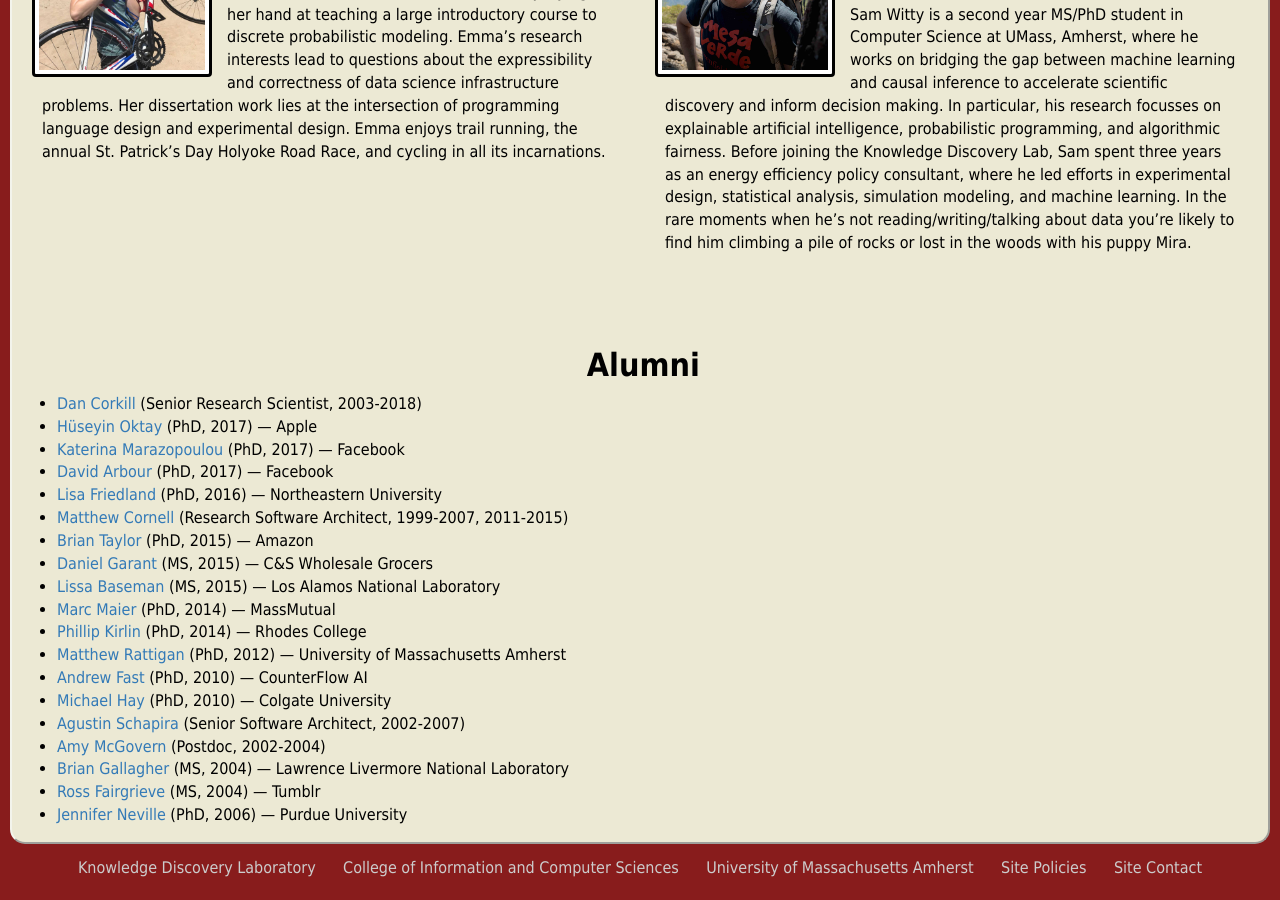
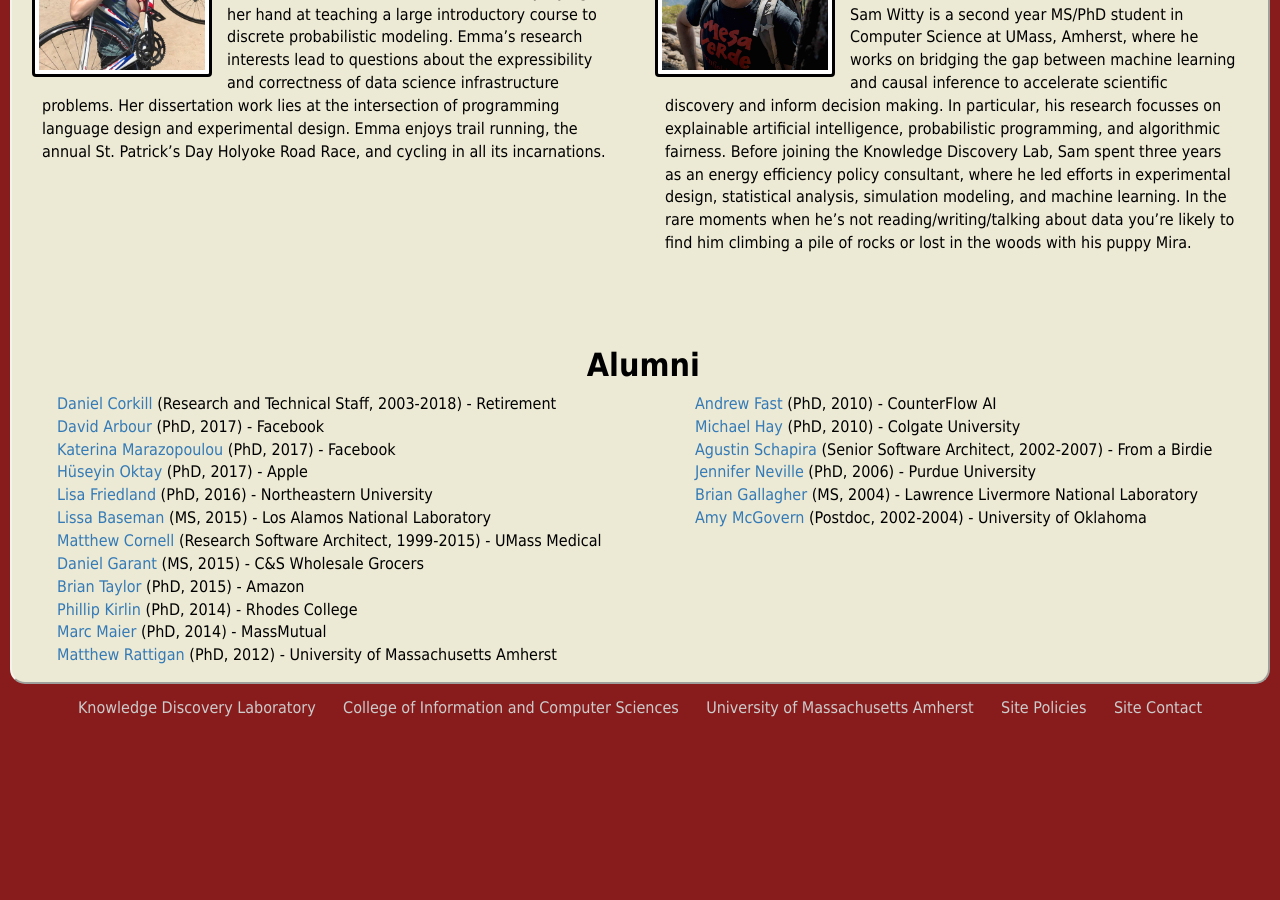
Before and after one commit to KDL-umass/kdl-umass.github.io, a Jekyll site: the page built from people.md, in a window 1280 px wide and 900 px high, scrolled down 1009 px. Built offline with Jekyll 4.4.1, drawn with Linux system fonts in a browser that asks for light colours; nearby versions of some CDN libraries; comment, search, counter and statistics services are not loaded; after the commit the page ends 1749 px from its top, so only the background shows below that.

Commit message:
alumni two column

```diff
--- a/people.md
+++ b/people.md
@@ -7,13 +27,14 @@ layout: page
   {% assign left = true %}
   {% for member in site.people %}
   {% if member.publish and member.name %}
+  {% unless member.alum %}
     {% if left %}
       <div class='row'>
     {% endif %}
     <div class="col-sm-6 col-md-6 col-lg-6" style="margin-bottom:25px">
       <img alt="{{ member.name }}"
            src="{{ member.thumbnail }}"
-           class="thumbnail col-sm-12"/>
+           class="thumbnail col-sm-12 col-xs-12"/>
       <ul class="nobullet">
         <li><b><a href="{{ member.webpage }}">{{ member.name }}</a></b></li>
         <li><b>{{ member.role }}</b></li>
@@ -32,30 +53,43 @@ layout: page
   </div>
   {% assign left = true %}
 {% endif %}
-{% endif %}
+{% endunless %}{% endif %}
 {% endfor %}
 </div>
 
 <!-- For alums-->
 <br>
 <h1 align="center"><font size="6">Alumni</font></h1>
-
-- [Dan Corkill](https://people.cs.umass.edu/~cork/) (Senior Research Scientist, 2003-2018)
-- [Hüseyin Oktay](https://www.linkedin.com/in/huseyin-oktay-715aa915/) (PhD, 2017) — Apple
-- [Katerina Marazopoulou](https://www.linkedin.com/in/katerina-marazopoulou) (PhD, 2017) — Facebook
-- [David Arbour](https://www.linkedin.com/in/david-arbour/) (PhD, 2017) — Facebook
-- [Lisa Friedland](http://www.lazerlab.net/people/lisa-friedland) (PhD, 2016) — Northeastern University
-- [Matthew Cornell](https://www.linkedin.com/in/matthewcornell/) (Research Software Architect, 1999-2007, 2011-2015)
-- [Brian Taylor](https://www.linkedin.com/in/brianjtaylor1/) (PhD, 2015) — Amazon
-- [Daniel Garant](https://www.linkedin.com/in/danielgarant/) (MS, 2015) — C&S Wholesale Grocers
-- [Lissa Baseman](http://lissalytics.com/) (MS, 2015) — Los Alamos National Laboratory
-- [Marc Maier](https://www.linkedin.com/in/maiermarc/) (PhD, 2014) — MassMutual
-- [Phillip Kirlin](http://www.cs.rhodes.edu/%7Ekirlinp/) (PhD, 2014) — Rhodes College
-- [Matthew Rattigan](https://www.linkedin.com/in/mattratt/) (PhD, 2012) — University of Massachusetts Amherst
-- [Andrew Fast](https://www.linkedin.com/in/andrew-fast-2a2b483/) (PhD, 2010) — CounterFlow AI
-- [Michael Hay](http://www.colgate.edu/facultysearch/FacultyDirectory/michael-hay) (PhD, 2010) — Colgate University
-- [Agustin Schapira](http://www.agustinschapira.com) (Senior Software Architect, 2002-2007)
-- [Amy McGovern](http://www.mcgovern-fagg.org/amy/) (Postdoc, 2002-2004)
-- [Brian Gallagher](https://people.llnl.gov/gallagher23) (MS, 2004) — Lawrence Livermore National Laboratory
-- [Ross Fairgrieve](https://www.linkedin.com/in/ross-fairgrieve-b219612/) (MS, 2004) — Tumblr
-- [Jennifer Neville](https://www.cs.purdue.edu/homes/neville/) (PhD, 2006) — Purdue University
+<div class="row">
+<div class="col-xs-12 col-sm-12 col-md-6 col-lg-6 col-xl-6">
+<ul class="nobullet">
+{% assign numleftcol = 0 %}
+{% assign onleftcol = true %}
+{% assign pad = true %}
+{% for year in page.years %}
+   {% assign numpeople = site.people | size %}
+   {% assign leftcolsize = numpeople | divided_by: 2 %}
+       {% for person in site.people %}
+         {% if numleftcol >= leftcolsize and onleftcol %}
+           </ul></div>
+           <div class="col-xs-12 col-sm-12 col-md-6 col-lg-6 col-xl-6">
+           <ul class="nobullet">
+           {% assign onleftcol = false %}
+         {% endif %}
+         {% assign temp = numleftcol | plus: 1 %}
+         {% if person.alum and person.endyear == year %}
+           {% assign numleftcol = temp %}
+           <li><a href="{{ person.webpage }}">{{ person.name }}</a>
+             ({% if person.role %}{{ person.role }}{% else %}{{ person.degree }}{% endif %},
+              {% if person.startyear %}{{ person.startyear }}-{% endif %}{{ person.endyear }}) - {{ person.current }}
+           </li>
+         {% endif %}
+         {% unless person.alum %}
+           {% if pad %}
+             {% assign numleftcol = temp %}
+             {% assign pad = false %}
+           {% endif %}
+         {% endunless %}
+     {% endfor %}
+{% endfor %}
+</ul></div></div>
```
Also changed, not shown: other parts of people.md (+20 -0 lines), _people/arbour.md (added, +10 -0 lines), _people/baseman.md (added, +10 -0 lines), _people/corkill.md (renamed from _people/01corkill.md, +5 -1 lines), _people/cornell.md (added, +11 -0 lines), _people/fairgrieve.md (added, +10 -0 lines), _people/fast.md (added, +10 -0 lines), _people/friedland.md (added, +10 -0 lines), _people/gallagher.md (added, +10 -0 lines), _people/garant.md (added, +10 -0 lines), _people/hay.md (added, +10 -0 lines), _people/kirlin.md (added, +10 -0 lines), _people/maier.md (added, +10 -0 lines), _people/marazopoulou.md (added, +10 -0 lines), 6 more files.
